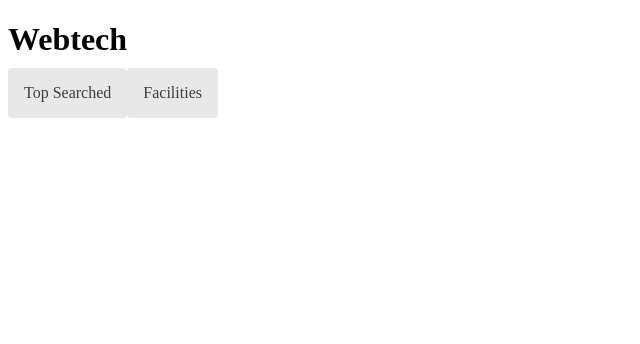
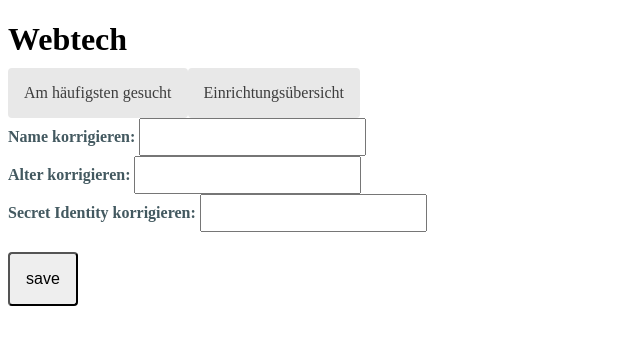
Before and after one commit to hitext5/Widget_Einrichtungen, an Angular app: page /detail/1 in a window 1280 px wide. Shown: the top 344 px of the page, without its empty margins (0-640 px from the left). Built offline with nearby package versions, Linux system fonts and the light colour scheme; no server answers; what angular-in-memory-web-api would draw is missing.

Commit message:
auf Deutsch geändert id auf name korrigiert in den uris die Methode update vorbereitet

```diff
--- a/src/app/OrderByPipe.ts
+++ b/src/app/OrderByPipe.ts
@@ -1,4 +1,4 @@
-import { Pipe, PipeTransform } from "@angular/core";
+import {Pipe, PipeTransform} from "@angular/core";
 import { orderBy } from 'lodash';
 
 @Pipe({
--- a/src/app/app.component.html
+++ b/src/app/app.component.html
@@ -1,6 +1,6 @@
 <h1>{{title}}</h1>
 <nav>
-  <a routerLink="/topSearched">Top Searched</a>
-  <a routerLink="/facilities">Facilities</a>
+  <a routerLink="/topSearched">Am häufigsten gesucht</a>
+  <a routerLink="/facilities">Einrichtungsübersicht</a>
 </nav>
 <router-outlet></router-outlet>
--- a/src/app/app.module.ts
+++ b/src/app/app.module.ts
@@ -42,6 +42,5 @@ export class AppModule { }
 // TODO css
 // TODO html
 // TODO Zugriff auf Server
-// TODO aktualisierungsfeature
+// TODO aktualisierungsfeature (save button anpassen)
 // TODO counter für Top
-// TODO img laden
--- a/src/app/facilities/facilities.component.html
+++ b/src/app/facilities/facilities.component.html
@@ -1,9 +1,18 @@
-<h2>My Facilities</h2>
+<h2>Einrichtungsübersicht</h2>
 <app-facility-search></app-facility-search>
 <ul class="facilities">
   <li *ngFor="let facility of facilities | orderBy: 'name'">
+    <button type="button" class="delete" title="delete facility"
+            (click)="delete(facility)">x</button>
     <a routerLink="/detail/{{facility.name}}">
     {{facility.name}}
     </a>
   </li>
 </ul>
+<div>
+  <label for="new-facility">Name der Einrichtung: </label>
+  <input id="new-facility" #facilityName />
+  <button type="button" class="add-button" (click)="add(facilityName.value); facilityName.value=''">
+  fehlende Einrichtung hinzufügen
+  </button>
+</div>
--- a/src/app/facilities/facilities.component.ts
+++ b/src/app/facilities/facilities.component.ts
@@ -33,6 +33,6 @@ export class FacilitiesComponent implements OnInit {
 
   delete(facility: Facility): void {
     this.facilities = this.facilities.filter(h => h !== facility);
-    this.facilityService.deleteFacility(facility.id).subscribe();
+    this.facilityService.deleteFacility(facility.name).subscribe();
   }
 }
--- a/src/app/facility-detail/facility-detail.component.html
+++ b/src/app/facility-detail/facility-detail.component.html
@@ -3,3 +3,18 @@
   <app-read-json></app-read-json>
   <button type="button" (click)="goBack()">go back</button>
 </div>
+<div>
+  <label for="update-name">Name korrigieren: </label>
+  <input id="update-name" #name />
+</div>
+<div>
+  <label for="update-age">Alter korrigieren: </label>
+  <input id="update-age" #age />
+</div>
+<div>
+  <label for="update-secretIdentity">Secret Identity korrigieren: </label>
+  <input id="update-secretIdentity" #secretIdentity />
+</div>
+<div>
+  <button type="button" (click)="save(name.value, age.valueAsNumber, secretIdentity.value)">save</button>
+</div>
--- a/src/app/facility-detail/facility-detail.component.ts
+++ b/src/app/facility-detail/facility-detail.component.ts
@@ -33,7 +33,10 @@ export class FacilityDetailComponent implements OnInit {
     this.location.back();
   }
 
-  save(): void {
+  save(name: string, age: number, secretIdentity: string): void {
+
+    // TODO prüfen, ob name einen Wert hat, wenn ja übergeben, ansonsten alten Wert behalten
+
     if (this.facility) {
       this.facilityService.updateFacility(this.facility)
         .subscribe(() => this.goBack());
--- a/src/app/facility-search/facility-search.component.html
+++ b/src/app/facility-search/facility-search.component.html
@@ -1,5 +1,5 @@
 <div id="search-component">
-  <label for="search-box">Facility Search</label>
+  <label for="search-box">Einrichtung suchen</label>
   <input #searchBox id="search-box" (input)="search(searchBox.value)" />
 
   <ul class="search-result">
--- a/src/app/facility.service.ts
+++ b/src/app/facility.service.ts
@@ -40,7 +40,7 @@ export class FacilityService {
           const outcome = h ? 'fetched' : 'did not find';
           this.log(`${outcome} facility name=${name}`);
         }),
-        catchError(this.handleError<Facility>(`getFacility id=${name}`))
+        catchError(this.handleError<Facility>(`getFacility name=${name}`))
       );
   }
 
@@ -70,7 +70,7 @@ export class FacilityService {
   /** PUT: update the facility on the server */
   updateFacility(facility: Facility): Observable<any> {
     return this.http.put(this.facilitiesUrl, facility, this.httpOptions).pipe(
-      tap(_ => this.log(`updated facility id=${facility.id}`)),
+      tap(_ => this.log(`updated facility name=${facility.name}`)),
       catchError(this.handleError<any>('updateFacility'))
     );
   }
@@ -78,17 +78,17 @@ export class FacilityService {
   /** POST: add a new facility to the server */
   addFacility(facility: Facility): Observable<Facility> {
     return this.http.post<Facility>(this.facilitiesUrl, facility, this.httpOptions).pipe(
-      tap((newFacility: Facility) => this.log(`added facility w/ id=${newFacility.id}`)),
+      tap((newFacility: Facility) => this.log(`added facility w/ name=${newFacility.name}`)),
       catchError(this.handleError<Facility>('addFacility'))
     );
   }
 
   /** DELETE: delete the facility from the server */
-  deleteFacility(id: number): Observable<Facility> {
-    const url = `${this.facilitiesUrl}/${id}`;
+  deleteFacility(name: string): Observable<Facility> {
+    const url = `${this.facilitiesUrl}/${name}`;
 
     return this.http.delete<Facility>(url, this.httpOptions).pipe(
-      tap(_ => this.log(`deleted facility id=${id}`)),
+      tap(_ => this.log(`deleted facility name=${name}`)),
       catchError(this.handleError<Facility>('deleteFacility'))
     );
   }
@@ -104,5 +104,4 @@ export class FacilityService {
       catchError(this.handleError<Facility[]>('searchFacilities', []))
     );
   }
-
 }
--- a/src/app/message.service.ts
+++ b/src/app/message.service.ts
@@ -11,6 +11,6 @@ export class MessageService {
   }
 
   clear() {
-    this.messages = ['FacilityService: fetched facilities'];
+    this.messages = [];
   }
 }
--- a/src/app/topSearched/topSearched.component.html
+++ b/src/app/topSearched/topSearched.component.html
@@ -1,4 +1,4 @@
-<h2>Top Facilities</h2>
+<h2>Am häufigsten gesuchte Einrichtungen</h2>
 <div class="facilities-menu">
   <a *ngFor="let facility of facilities"
      routerLink="/detail/{{facility.name}}">
```
